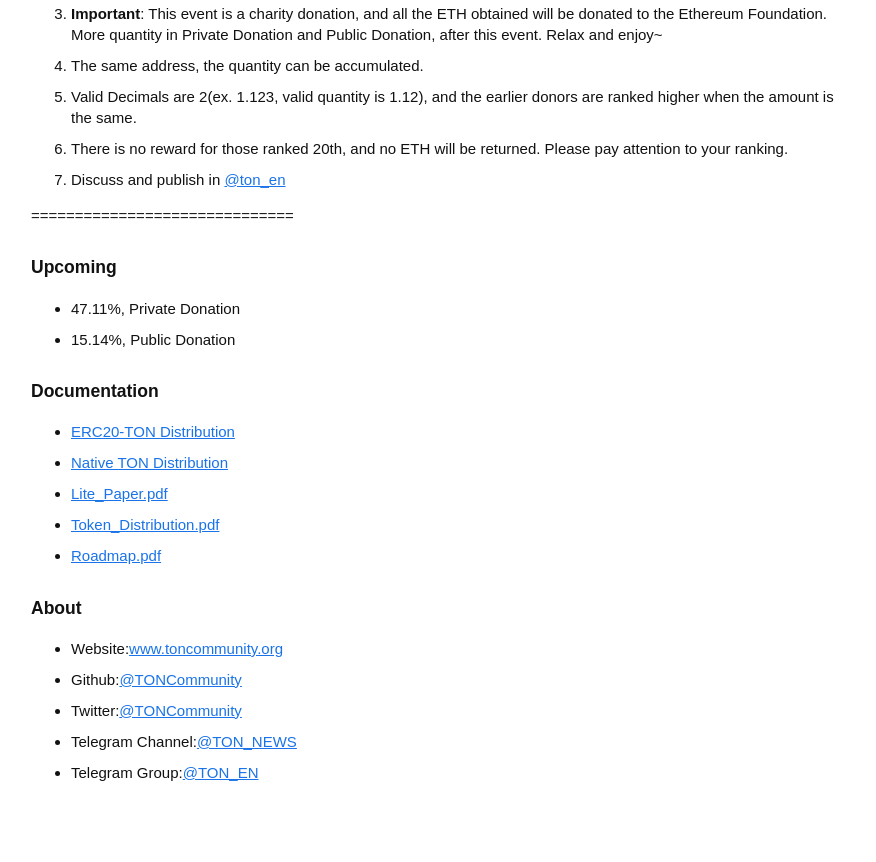
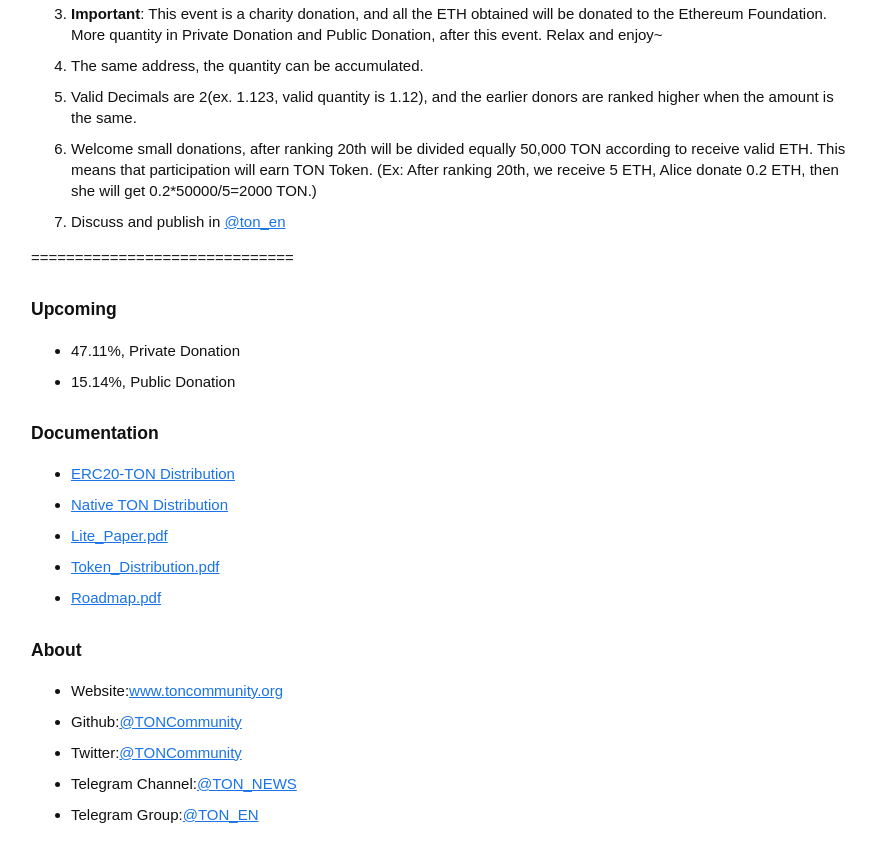
Before and after one commit to TONCommunity/Project, a website: page public/info.html in a window 1280 px wide. Shown: the part 1398-2260 px from the top of the page, without its empty margins (199-1075 px from the left). Before the commit the page ends 2224 px from the top, so only its background shows below. Drawn offline with Linux system fonts and the light colour scheme.

Commit message:
Welcome small donations
 Welcome small donations

```diff
--- a/public/info.html
+++ b/public/info.html
@@ -63,7 +63,7 @@
       <li><b>Important</b>: This event is a charity donation, and all the ETH obtained will be donated to the Ethereum Foundation. More quantity in Private Donation and Public Donation, after this event. Relax and enjoy~</li>
       <li>The same address, the quantity can be accumulated.</li>
       <li>Valid Decimals are 2(ex. 1.123, valid quantity is 1.12), and the earlier donors are ranked higher when the amount is the same.</li>
-      <li>There is no reward for those ranked 20th, and no ETH will be returned. Please pay attention to your ranking.</li>
+      <li>Welcome small donations, after ranking 20th will be divided equally 50,000 TON according to receive valid ETH. This means that participation will earn TON Token. (Ex: After ranking 20th, we receive 5 ETH, Alice donate 0.2 ETH, then she will get 0.2*50000/5=2000 TON.)</li>
       <li>Discuss and publish in <a href="https://t.me/TON_EN">@ton_en</a></li></li>
     </ol>==============================
     <h3>Upcoming</h3>
```
